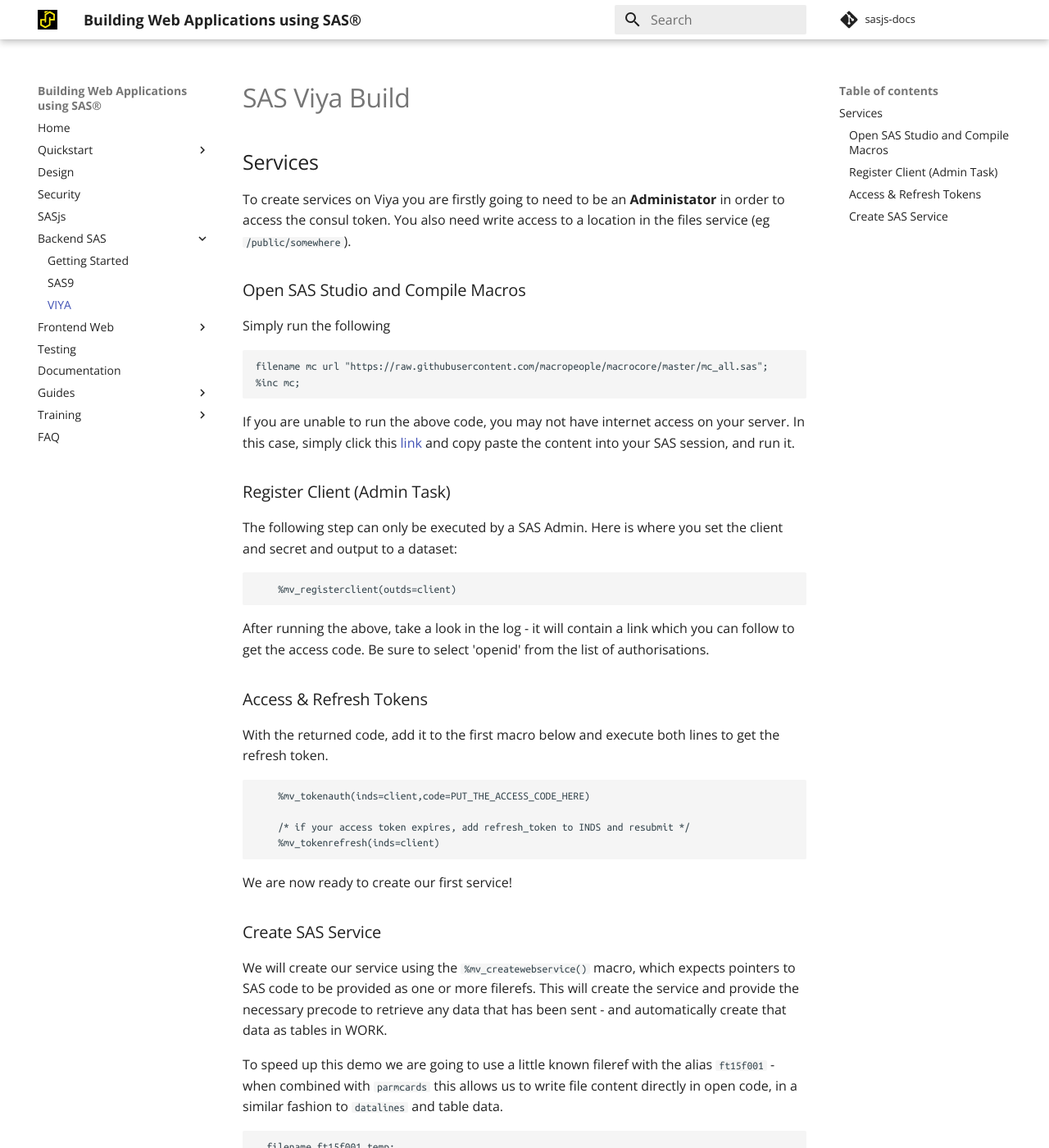
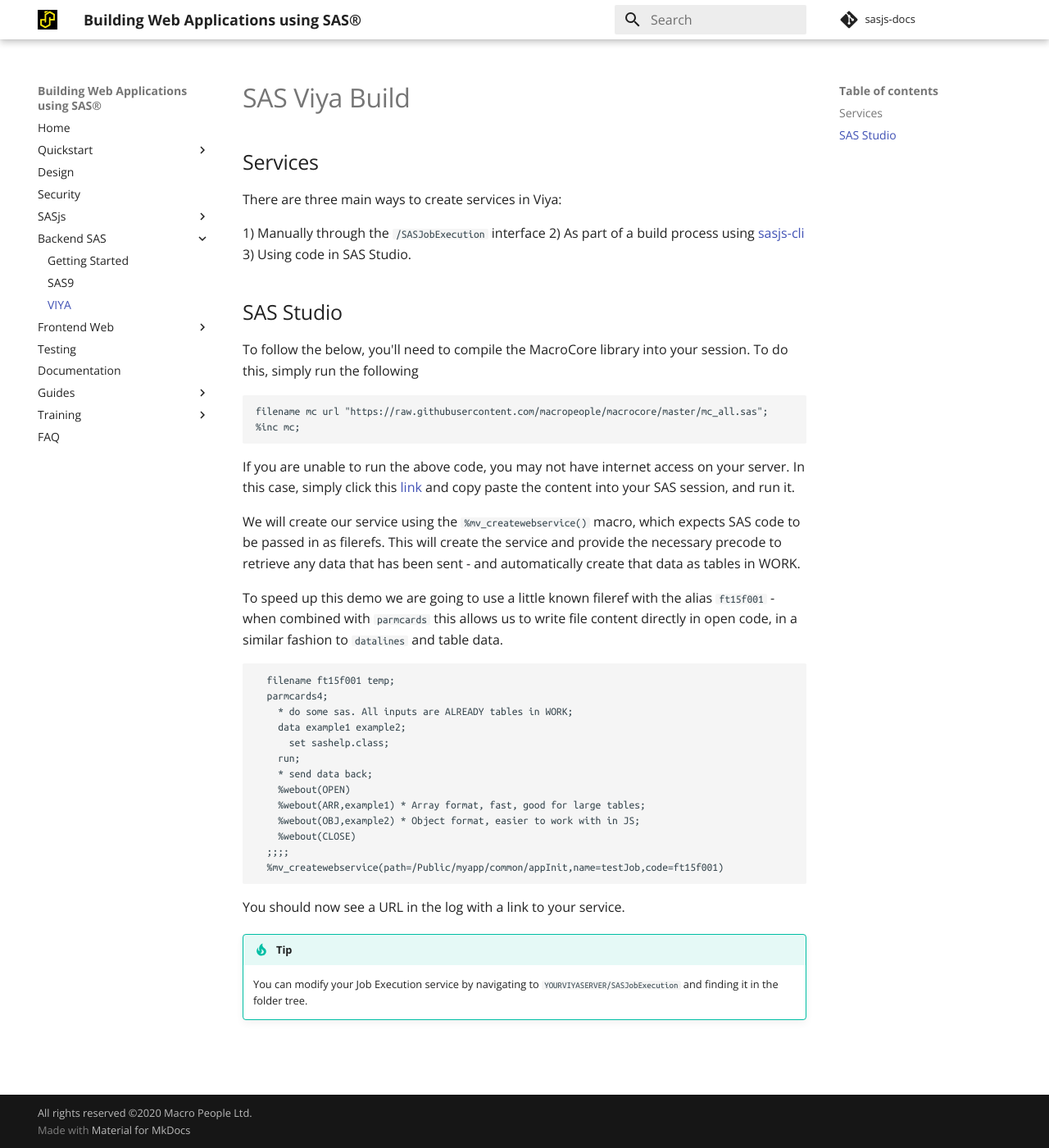
Before and after one commit to sasjs/sasjs.io, an MkDocs documentation site: the page built from docs/backend/buildviya.md, in a window 1280 px wide and 1400 px high. Shown: the whole window at 82% size. Built offline with MkDocs 1.6.1 and Material for MkDocs 9.7.7, drawn with Linux system fonts in a browser that asks for light colours; comment, search, counter and statistics services are not loaded; old or Windows-style settings are respelled for this version of MkDocs.

Commit message:
docs: adapter section

````diff
--- a/docs/backend/buildviya.md
+++ b/docs/backend/buildviya.md
@@ -2,11 +2,15 @@
 
 ## Services
 
-To create services on Viya you are firstly going to need to be an **Administator** in order to access the consul token.  You also need write access to a location in the files service (eg `/public/somewhere`).
+There are three main ways to create services in Viya:
 
-### Open SAS Studio and Compile Macros
+1) Manually through the `/SASJobExecution` interface
+2) As part of a build process using [sasjs-cli](https://sasjs.io/sasjs/sasjs-cli/)
+3) Using code in SAS Studio.
 
-Simply run the following
+
+## SAS Studio
+To follow the below, you'll need to compile the MacroCore library into your session.  To do this, simply run the following
 ```
 filename mc url "https://raw.githubusercontent.com/macropeople/macrocore/master/mc_all.sas";
 %inc mc;
@@ -14,29 +18,8 @@
 
 If you are unable to run the above code, you may not have internet access on your server.  In this case, simply click this [link](https://raw.githubusercontent.com/macropeople/macrocore/master/mc_all.sas) and copy paste the content into your SAS session, and run it.
 
-### Register Client (Admin Task)
-The following step can only be executed by a SAS Admin.  Here is where you set the client and secret and output to a dataset:
 
-```
-    %mv_registerclient(outds=client)
-```
-
-After running the above, take a look in the log - it will contain a link which you can follow to get the access code.  Be sure to select 'openid' from the list of authorisations.
-
-### Access & Refresh Tokens
-With the returned code, add it to the first macro below and execute both lines to get the refresh token.
-
-```
-    %mv_tokenauth(inds=client,code=PUT_THE_ACCESS_CODE_HERE)
-
-    /* if your access token expires, add refresh_token to INDS and resubmit */
-    %mv_tokenrefresh(inds=client)
-```
-
-We are now ready to create our first service!
-
-### Create SAS Service
-We will create our service using the `%mv_createwebservice()` macro, which expects pointers to SAS code to be provided as one or more filerefs.  This will create the service and provide the necessary precode to retrieve any data that has been sent - and automatically create that data as tables in WORK.
+We will create our service using the `%mv_createwebservice()` macro, which expects SAS code to be passed in as filerefs.  This will create the service and provide the necessary precode to retrieve any data that has been sent - and automatically create that data as tables in WORK.
 
 To speed up this demo we are going to use a little known fileref with the alias `ft15f001` - when combined with `parmcards` this allows us to write file content directly in open code, in a similar fashion to `datalines` and table data.
 
--- a/mkdocs.yml
+++ b/mkdocs.yml
@@ -6,7 +6,9 @@
       - React: quickstart/react.md
   - Design: design.md
   - Security: security.md
-  - SASjs: sasjs/sasjs-cli.md
+  - SASjs:
+      - Adapter: sasjs/sasjs-adapter.md
+      - CLI Tool: sasjs/sasjs-cli.md
   - Backend SAS:
       - Getting Started: backend/getstarted.md
       - SAS9: backend/buildsas9.md
````
Also changed, not shown: docs/sasjs/sasjs-adapter.md (added, +105 -0 lines).
